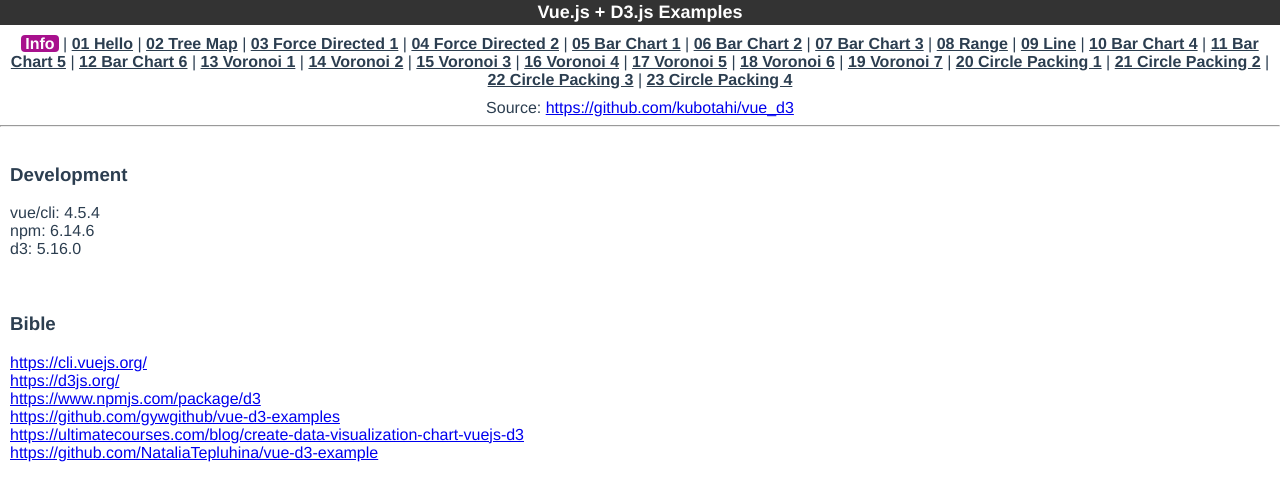
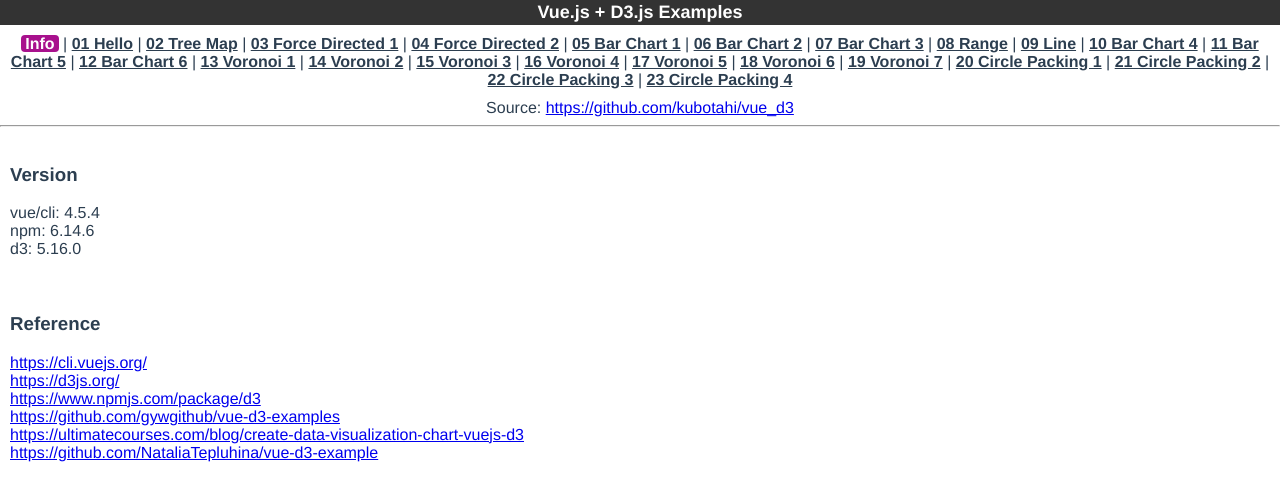
Before and after one commit to kubotahi/vue_d3, a Vue app: page / in a window 1280 px wide. Shown: the top 500 px of the page. Built offline with nearby package versions, Linux system fonts and the light colour scheme.

Commit message:
edit memo

```diff
--- a/src/views/Index.vue
+++ b/src/views/Index.vue
@@ -3,14 +3,14 @@
 
     <div class="memo">
 
-      <h3>Development</h3>
+      <h3>Version</h3>
       vue/cli: 4.5.4<br>
       npm: 6.14.6<br>
       d3: 5.16.0<br>
       <br>
       <br>
 
-      <h3>Bible</h3>
+      <h3>Reference</h3>
       <a href="https://cli.vuejs.org/" target="_blank">https://cli.vuejs.org/</a><br>
       <a href="https://d3js.org/" target="_blank">https://d3js.org/</a><br>
       <a href="https://www.npmjs.com/package/d3" target="_blank">https://www.npmjs.com/package/d3</a><br>
```
